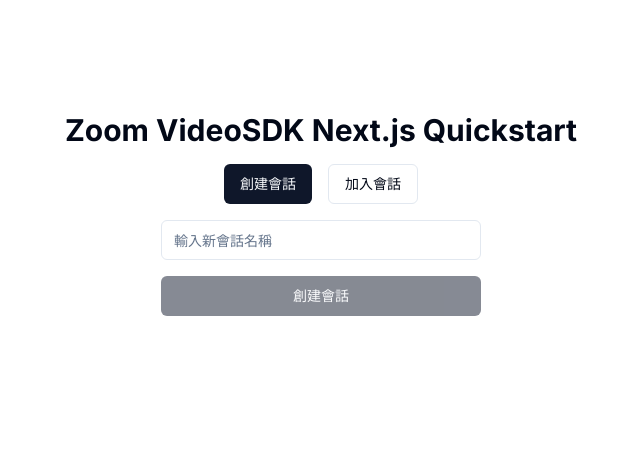
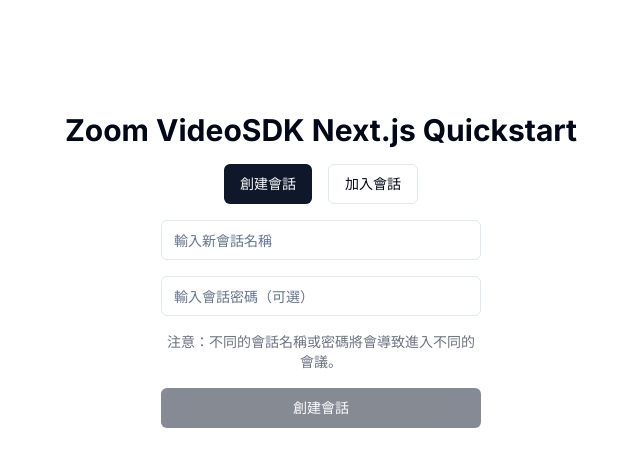
Before and after one commit to zoom/videosdk-nextjs-quickstart, a Next.js app: page / in a window 1280 px wide. Shown: the top 466 px of the page, without its empty margins (319-959 px from the left). Built offline with nearby package versions, Linux system fonts and the light colour scheme.

Commit message:
將會議密碼改到創建頁面

```diff
--- a/src/app/page.tsx
+++ b/src/app/page.tsx
@@ -6,15 +6,14 @@
 
 export default function Home() {
   const [sessionName, setSessionName] = useState("");
-  const [mode, setMode] = useState("create"); // 'create' 或 'join'
+  const [password, setPassword] = useState("");
+  const [mode, setMode] = useState("create");
   const router = useRouter();
 
   const handleSession = () => {
-    if (mode === "create") {
-      router.push(`/call/${sessionName}?role=1`); // 創建會話時，role 固定為 1（主持人）
-    } else {
-      router.push(`/call/${sessionName}?role=0`); // 加入會話時，role 固定為 0（參與者）
-    }
+    const role = mode === "create" ? "1" : "0";
+    const encodedPassword = encodeURIComponent(password);
+    router.push(`/call/${sessionName}?role=${role}&password=${encodedPassword}`);
   };
 
   return (
@@ -43,6 +42,16 @@
         value={sessionName}
         onChange={(e) => setSessionName(e.target.value)}
       />
+      <Input
+        type="password"
+        className="w-full max-w-xs mb-4"
+        placeholder="輸入會話密碼（可選）"
+        value={password}
+        onChange={(e) => setPassword(e.target.value)}
+      />
+      <p className="text-sm text-gray-500 mb-4 text-center max-w-xs">
+        注意：不同的會話名稱或密碼將會導致進入不同的會議。
+      </p>
       <Button
         className="w-full max-w-xs"
         disabled={!sessionName}
--- a/src/components/JoinSessionForm.tsx
+++ b/src/components/JoinSessionForm.tsx
@@ -3,12 +3,11 @@
 import { Button } from "./ui/button";
 
 interface JoinSessionFormProps {
-  onJoin: (userName: string, password: string) => void;
+  onJoin: (userName: string) => void;
 }
 
 const JoinSessionForm: React.FC<JoinSessionFormProps> = ({ onJoin }) => {
   const [userName, setUserName] = useState("");
-  const [password, setPassword] = useState("");
   const [userNameError, setUserNameError] = useState("");
 
   const handleJoin = () => {
@@ -17,7 +16,7 @@
       return;
     }
     setUserNameError("");
-    onJoin(userName, password);
+    onJoin(userName);
   };
 
   return (
@@ -34,14 +33,6 @@
       />
       {userNameError && <p className="text-red-500 text-sm mb-2">{userNameError}</p>}
 
-      <Input
-        type="password"
-        placeholder="請輸入密碼（可選）"
-        value={password}
-        onChange={(e) => setPassword(e.target.value)}
-        className="mb-4"
-      />
-
       <Button
         className="flex flex-1"
         onClick={handleJoin}
--- a/src/components/Videocall.tsx
+++ b/src/components/Videocall.tsx
@@ -31,9 +31,10 @@
 import { useNotifications } from '../hooks/useNotifications';
 import { toggleScreenSharing } from '../utils/ScreenShareUtils';
 import { joinSession, leaveSession, endSession } from '../utils/SessionUtils';
+import { Input } from "./ui/input";
 
-const Videocall = (props: { slug: string; JWT: string; role: number }) => {
-  const { slug: session, JWT: jwt, role } = props;
+const Videocall = (props: { slug: string; JWT: string; role: number; password: string }) => {
+  const { slug: session, JWT: jwt, role, password } = props;
 
   const [inSession, setInSession] = useState(false);
   const client = useRef<typeof VideoClient>(ZoomVideo.createClient());
@@ -180,7 +181,7 @@
     }
   };
 
-  const handleJoinSession = async (userName: string, password: string) => {
+  const handleJoinSession = async (userName: string) => {
     await joinSession(client.current, session, jwt, userName, setIsAudioMuted, setIsNoiseSuppressionEnabled, addNotification, checkExistingScreenShare, setupChatPrivilege, setInSession, role);
   };
 
@@ -438,7 +439,9 @@
       )}
 
       {!inSession ? (
-        <JoinSessionForm onJoin={handleJoinSession} />
+        <div className="mx-auto flex w-64 flex-col self-center">
+          <JoinSessionForm onJoin={handleJoinSession} />
+        </div>
       ) : (
         <div className="flex w-full flex-col items-center">
           <VideoCallControls
```
